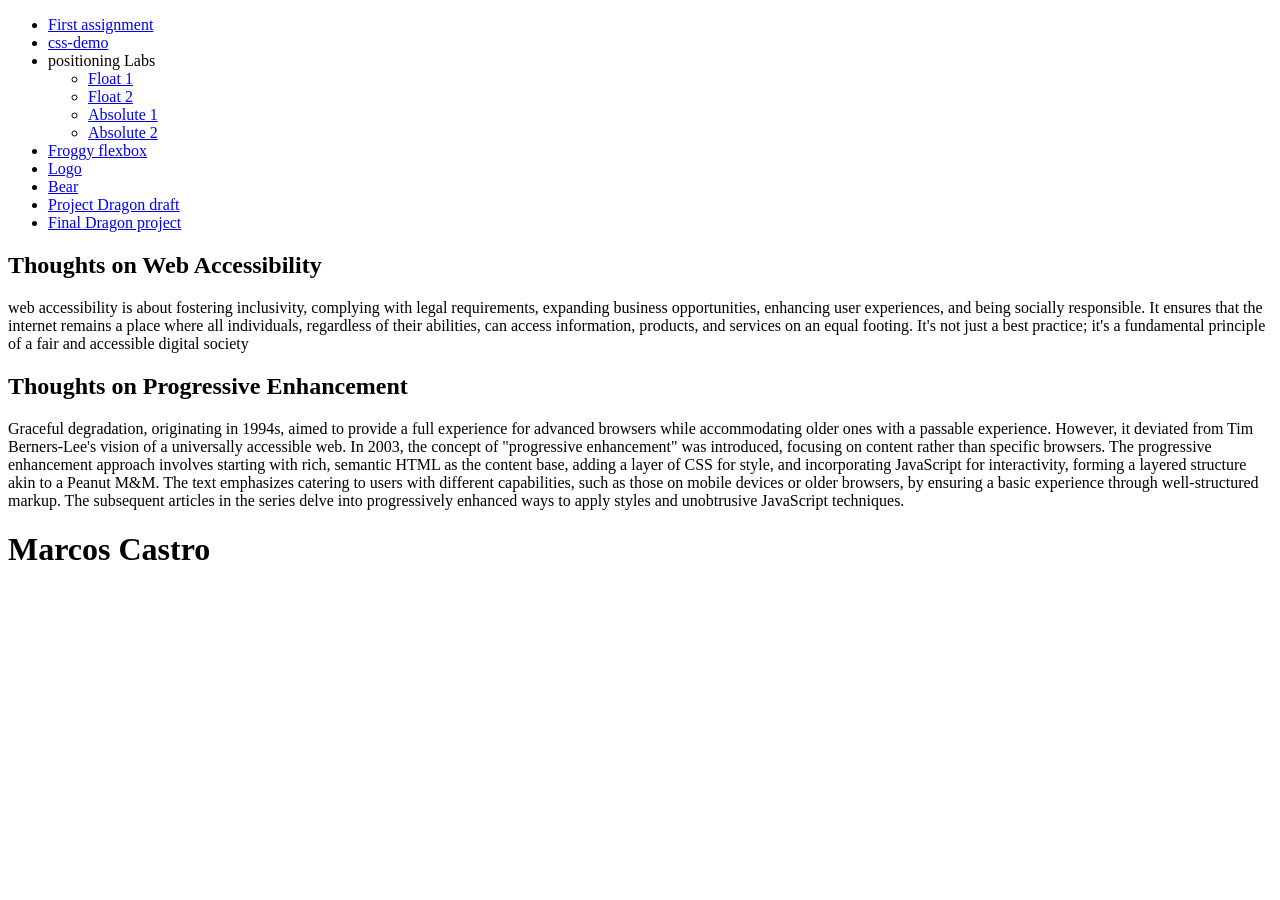
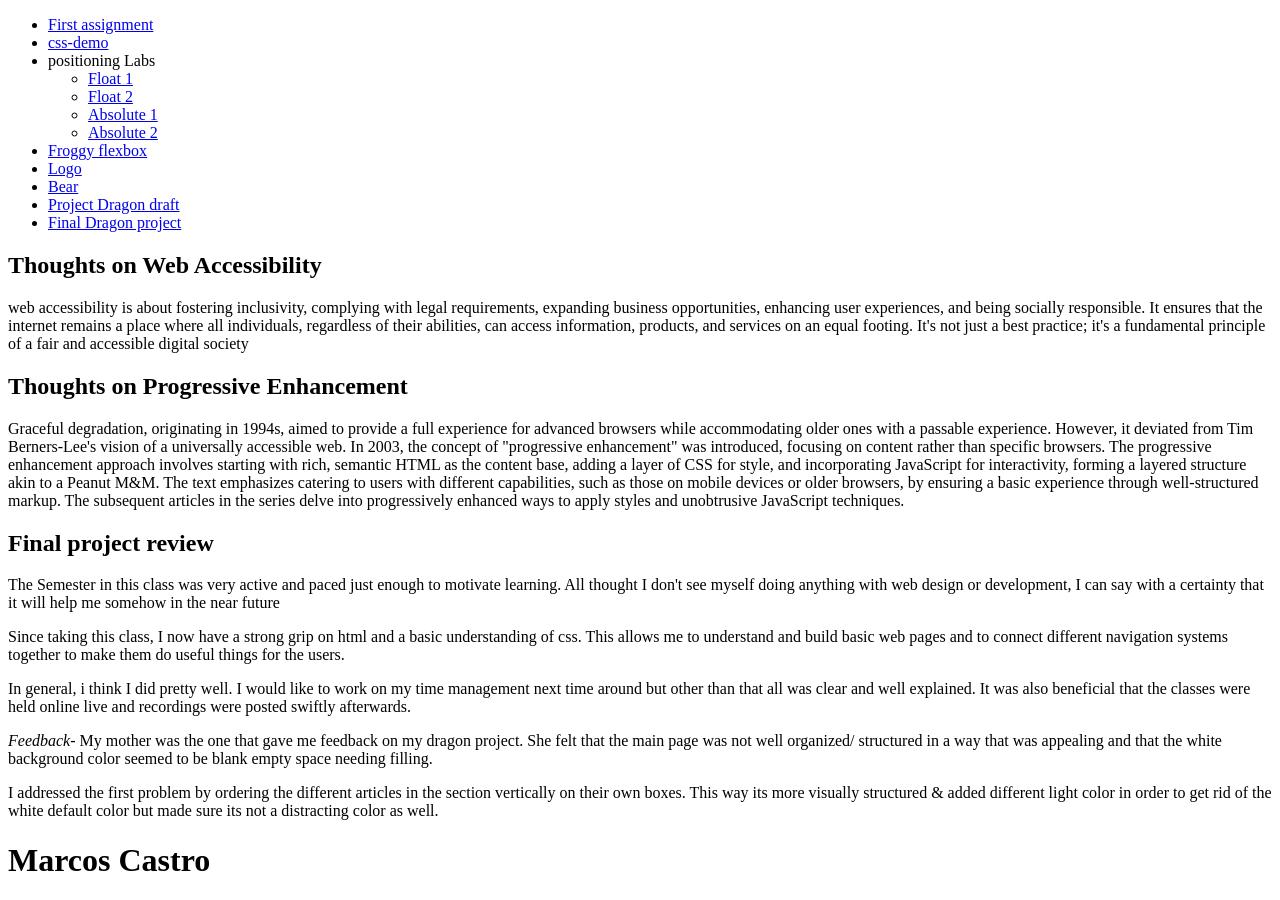
Before and after one commit to maaCastro/ifs-1310, a plain HTML site: page index.html in a window 1280 px wide. Before the commit the page ends 800 px from the top, so only its background shows below. Drawn offline with Linux system fonts and the light colour scheme.

Commit message:
final commit

```diff
--- a/index.html
+++ b/index.html
@@ -32,6 +32,12 @@
 <p>web accessibility is about fostering inclusivity, complying with legal requirements, expanding business opportunities, enhancing user experiences, and being socially responsible. It ensures that the internet remains a place where all individuals, regardless of their abilities, can access information, products, and services on an equal footing. It's not just a best practice; it's a fundamental principle of a fair and accessible digital society</p>
 <h2>Thoughts on Progressive Enhancement</br></h2>
 <p>Graceful degradation, originating in 1994s, aimed to provide  a full experience for advanced browsers while accommodating older ones with a passable experience. However, it deviated from Tim Berners-Lee's vision of a universally accessible web. In 2003, the concept of "progressive enhancement" was introduced, focusing on content rather than specific browsers. The progressive enhancement approach involves starting with rich, semantic HTML as the content base, adding a layer of CSS for style, and incorporating JavaScript for interactivity, forming a layered structure akin to a Peanut M&M. The text emphasizes catering to users with different capabilities, such as those on mobile devices or older browsers, by ensuring a basic experience through well-structured markup. The subsequent articles in the series delve into progressively enhanced ways to apply styles and unobtrusive JavaScript techniques.</p>
+<h2>Final project review</h2>
+<p>The Semester in this class was very active and paced just enough to motivate learning. All thought I don't see myself doing anything with web design or development, I can say with a certainty that it will help me somehow in the near future</p>
+<p> Since taking this class, I now have a strong grip on html and a basic understanding of css. This allows me to understand and build basic web pages and to connect different navigation systems together to make them do useful things for the users.</p>
+<p>In general, i think I did pretty well. I would like to work on my time management next time around but other than that all was clear and well explained. It was also beneficial that the classes were held online live and recordings were posted swiftly afterwards. </p>
+<p><em>Feedback</em>- My mother was the one that gave me feedback on my dragon project. She felt that the main page was not well organized/ structured in a way that was appealing and that the white background color seemed to be blank empty space needing filling. </p>
+<p>I addressed the first problem by ordering the different articles in the section vertically on their own boxes. This way its more visually structured & added different light color in order to get rid of the white default color but made sure its not a distracting color as well.</p>
 <body>
   <h1>Marcos Castro</h1>
 </body>
```
